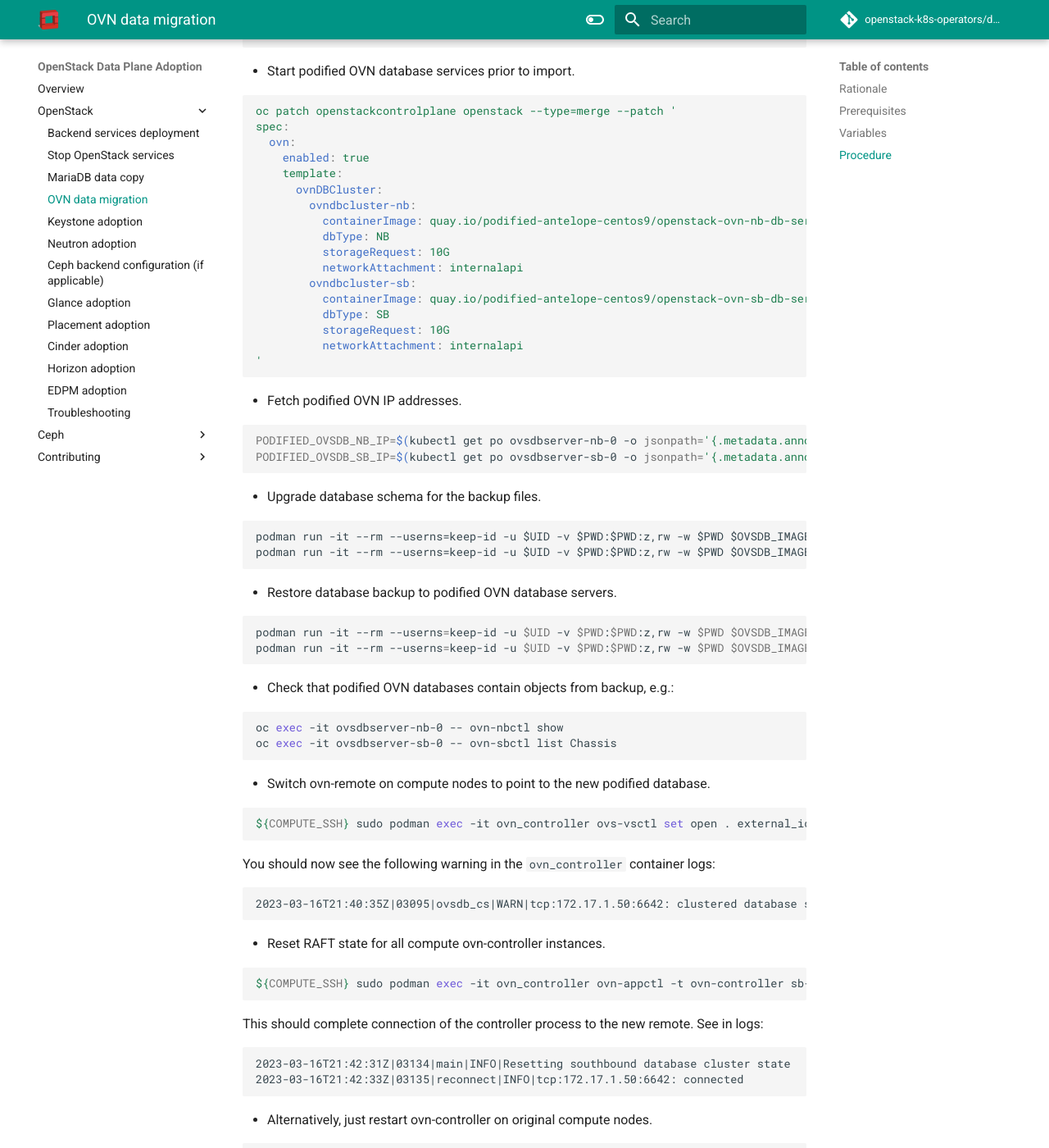
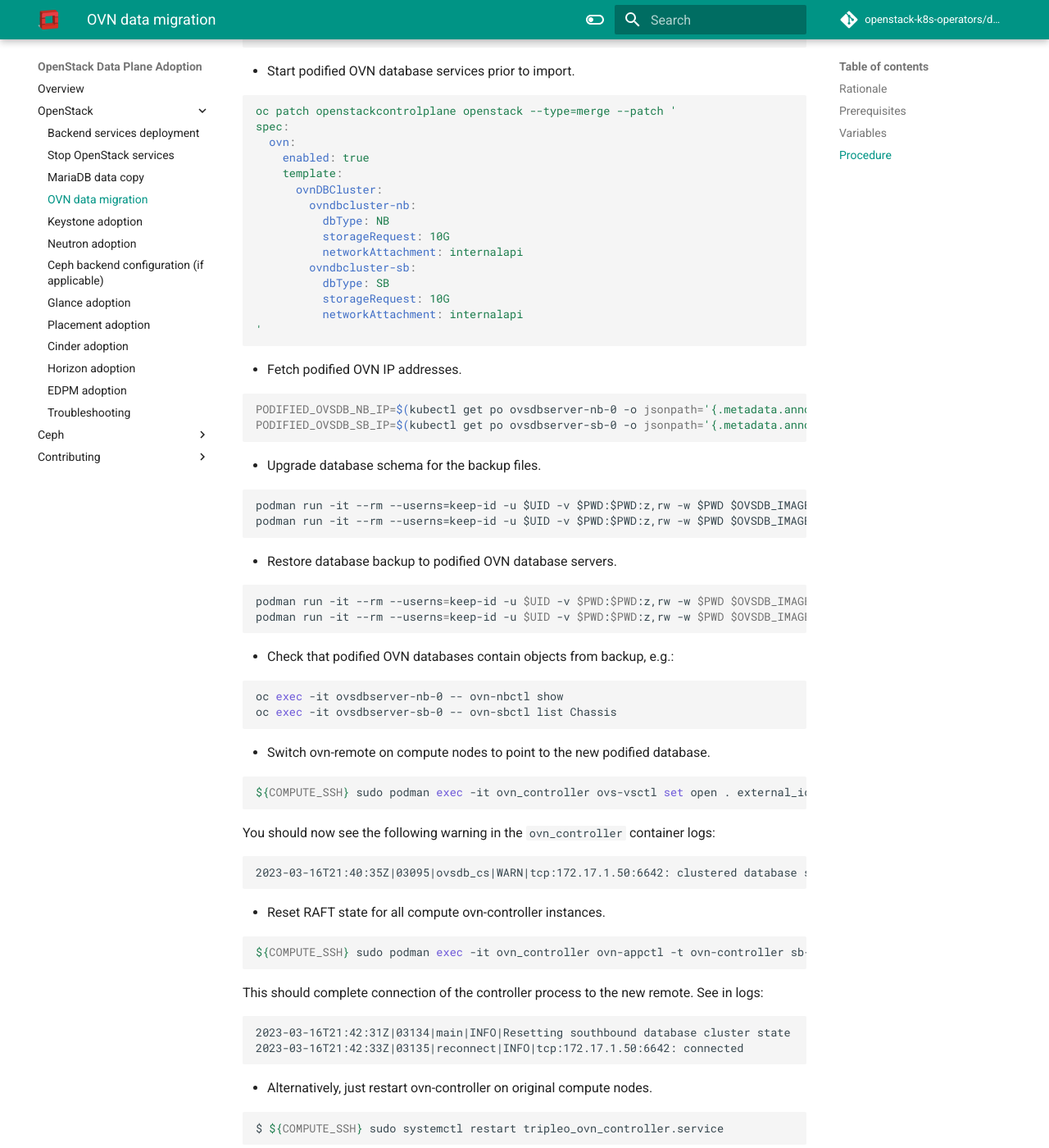
Before and after one commit to openstack-k8s-operators/data-plane-adoption, an MkDocs documentation site: the page built from docs/openstack/ovn_adoption.md, in a window 1280 px wide and 1400 px high, scrolled down 1391 px. Shown: the whole window at 82% size. Built offline with MkDocs 1.6.1 and Material for MkDocs 9.7.7, drawn with Linux system fonts in a browser that asks for light colours; comment, search, counter and statistics services are not loaded; the version menu is left out; some of the changed text lies outside the part shown.

Commit message:
remove hard-coded container images from docs and check tests (#165)

````diff
--- a/docs/openstack/ovn_adoption.md
+++ b/docs/openstack/ovn_adoption.md
@@ -67,12 +67,10 @@
     template:
       ovnDBCluster:
         ovndbcluster-nb:
-          containerImage: quay.io/podified-antelope-centos9/openstack-ovn-nb-db-server:current-podified
           dbType: NB
           storageRequest: 10G
           networkAttachment: internalapi
         ovndbcluster-sb:
-          containerImage: quay.io/podified-antelope-centos9/openstack-ovn-sb-db-server:current-podified
           dbType: SB
           storageRequest: 10G
           networkAttachment: internalapi
@@ -147,7 +145,6 @@
     enabled: true
     template:
       ovnNorthd:
-        containerImage: quay.io/podified-antelope-centos9/openstack-ovn-northd:current-podified
         networkAttachment: internalapi
 '
 ```
````
Also changed, not shown: docs/openstack/cinder_adoption.md (+1 -1 lines), docs/openstack/glance_adoption.md (+0 -1 lines).
